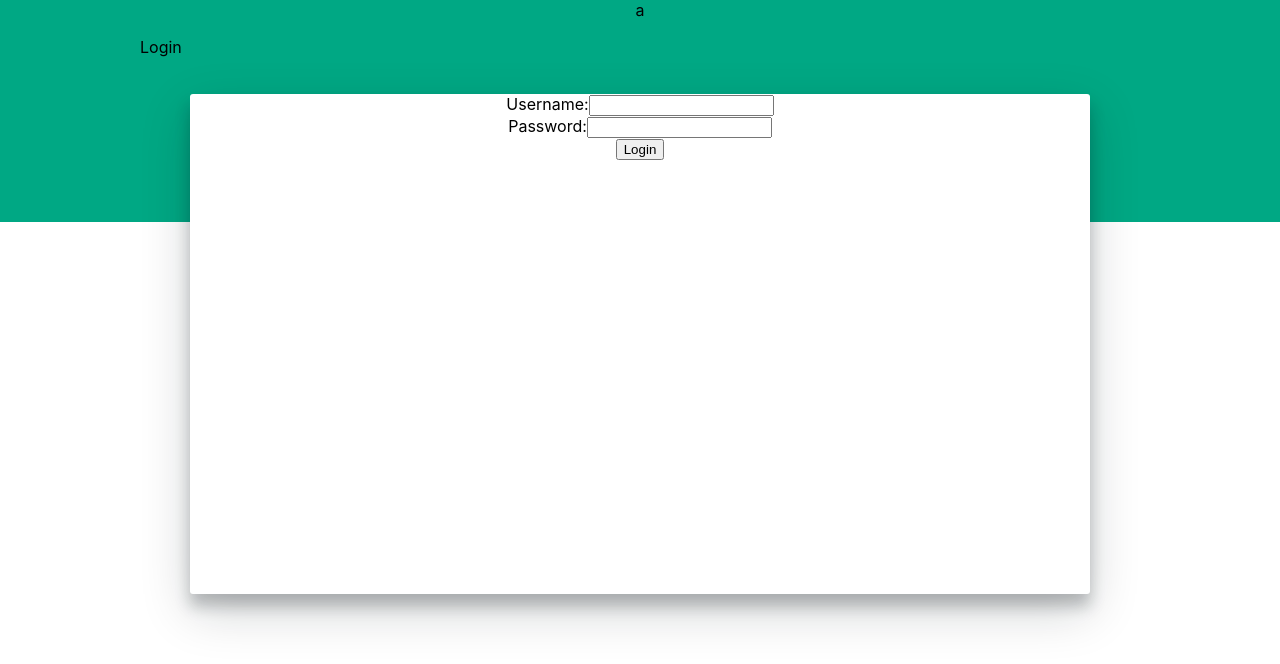
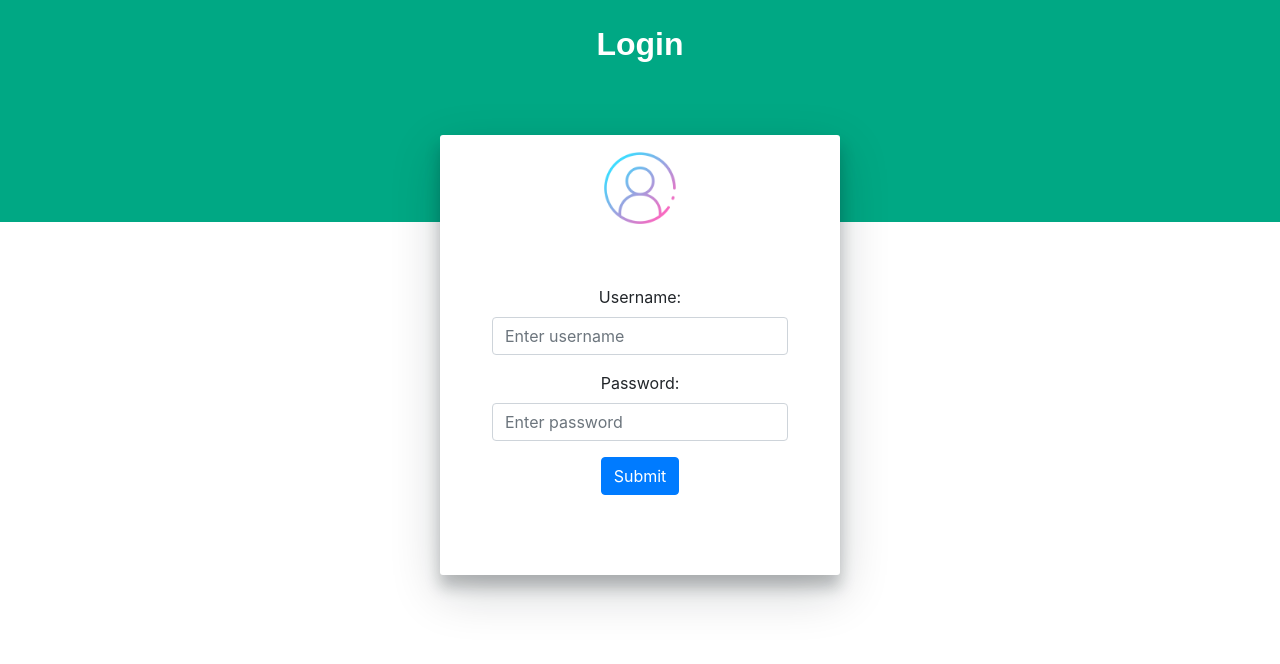
Before and after one commit to arpanam11/project_login_webpage, a React (Create React App) app in the folder myproject/: page / in a window 1280 px wide. Shown: the top 664 px of the page. Built offline with nearby package versions, Linux system fonts and the light colour scheme.

Commit message:
added login logic

```diff
--- /dev/null
+++ b/myproject/db.json
@@ -0,0 +1,29 @@
+{
+  "users": [
+    {
+      "id": "93e2",
+      "username": "Admin",
+      "password": "Admin@2024"
+    },
+    {
+      "id": "bdbb",
+      "username": "Member",
+      "password": "Member2024"
+    },
+    {
+      "id": "0d64",
+      "username": "Admin",
+      "password": "Admin@2024"
+    },
+    {
+      "id": "f2c8",
+      "username": "Admin",
+      "password": "Admin@2024"
+    },
+    {
+      "id": "19fc",
+      "username": "Admin",
+      "password": "Admin@2024"
+    }
+  ]
+}
--- a/myproject/package.json
+++ b/myproject/package.json
@@ -8,6 +8,7 @@
     "@testing-library/user-event": "^13.5.0",
     "antd": "^5.19.1",
     "axios": "^1.7.2",
+    "bootstrap": "^5.3.3",
     "json-server": "^1.0.0-beta.1",
     "react": "^18.3.1",
     "react-dom": "^18.3.1",
--- a/myproject/public/index.html
+++ b/myproject/public/index.html
@@ -15,6 +15,7 @@
       user's mobile device or desktop. See https://developers.google.com/web/fundamentals/web-app-manifest/
     -->
     <link rel="manifest" href="%PUBLIC_URL%/manifest.json" />
+    <link rel="stylesheet" href="https://cdn.jsdelivr.net/npm/bootstrap@4.6.2/dist/css/bootstrap.min.css">
     <!--
       Notice the use of %PUBLIC_URL% in the tags above.
       It will be replaced with the URL of the `public` folder during the build.
--- a/myproject/src/component/Homepage.js
+++ b/myproject/src/component/Homepage.js
@@ -22,7 +22,7 @@ const Homepage = () => {
       <Sider trigger={null} collapsible collapsed={collapsed}>
         <div className="demo-logo-vertical" />
         <Menu
-          theme="dark"
+          theme="light"
           mode="inline"
           defaultSelectedKeys={['1']}
           items={[
@@ -56,6 +56,7 @@ const Homepage = () => {
               height: 64,
             }}
           />
+          <Button>Logout</Button>
         </Header>
         <Content
        className='content'>
--- a/myproject/src/component/Login.js
+++ b/myproject/src/component/Login.js
@@ -1,10 +1,12 @@
 import React, { useState } from 'react';
 import axios from 'axios';
 import '../style/login.css';
+import { useNavigate } from 'react-router-dom';
 const Login = () => {
   const [username, setUsername] = useState('');
   const [password, setPassword] = useState('');
-
+  const [errorMessage, setErrorMessage] = useState(''); // State for error message
+  const navigate = useNavigate();
   const handleUsernameChange = (event) => {
     setUsername(event.target.value);
   };
@@ -12,34 +14,79 @@ const Login = () => {
   const handlePasswordChange = (event) => {
     setPassword(event.target.value);
   };
+  const validateCredentials = () => {
+    // Validation logic
+    if (username.trim() === '') {
+      setErrorMessage('Username cannot be empty.');
+      return false; // Prevent submission if validation fails
+    }
+    if (password.trim() === '') {
+      setErrorMessage('Password cannot be empty.');
+      return false;
+    }
+
+    // Assuming you have the provided `db.json` data
+    const validUser = {
+      username: 'Admin',
+      password: 'Admin@2024'
+    }; // Or fetch user data from your backend
+
+    if (username !== validUser.username || password !== validUser.password) {
+      setErrorMessage('Invalid username or password.');
+      return false;
+    }
+
+    return true; // Valid credentials
+  };
+
   const handleSubmit = async (e) => {
     e.preventDefault();
-    console.log({ username, password });
-    const empData = { username, password };
+
+    if (!validateCredentials()) {
+      return; // Don't proceed if validation fails
+    }
+
+    setErrorMessage(''); // Clear error message before API call
+
     try {
-      await axios.post('http://localhost:5000/users', empData);
+      const response = await axios.post('http://localhost:5000/users', {
+        username,
+        password,
+      });
+      console.log('Login successful:', response.data); // Assuming response contains success data
+      navigate('/home');
+      // Handle successful login (e.g., redirect, display success message)
+
     } catch (err) {
-      console.log(err.message);
+      console.error(err.message);
+      setErrorMessage('Login failed. Please try again.'); // Generic error message
     }
   };
 
   return (
     <div>
-      <div className='landing_head'>a</div>
-      <div className='landing_h'>Login</div>
-      <div className='landing_window'>
-        <form onSubmit={handleSubmit}>
-          <label>
-            Username:
-            <input type='text' value={username} onChange={handleUsernameChange} />
-          </label>
-          <br />
-          <label>
-            Password:
-            <input type='password' value={password} onChange={handlePasswordChange} />
-          </label>
-          <br />
-          <button type='submit'>Login</button>
+      <div className='landing_head'>Login</div>
+      <div className='landing_h'></div>
+      <div className='landing_window p-1'>
+      <img src="./login.png" alt="Login Logo" class="img-fluid w-25 mx-auto d-block" />
+
+      {errorMessage && (
+                <div className="alert alert-danger" role="alert">
+                  {errorMessage}
+                </div>
+              )}
+        <form onSubmit={handleSubmit} className='px-5 pt-5'>
+          <div class="form-group">
+            <label >Username:</label>
+            <input type="username" class="form-control" id="username" placeholder="Enter username"  value={username} onChange={handleUsernameChange} />
+          </div>
+          <div class="form-group">
+            <label>Password:</label>
+            <input type="password" class="form-control" id="password" placeholder="Enter password"   value={password} onChange={handlePasswordChange} />
+          </div>
+
+          <button type="submit" class="btn btn-primary">Submit</button>
+
         </form>
       </div>
     </div>
--- a/myproject/src/db.json
+++ /dev/null
@@ -1,6 +0,0 @@
-{
-    "users": [
-      { "id": 1, "username": "user1", "password": "password1" },
-      { "id": 2, "username": "user2", "password": "password2" }
-    ]
-  }
--- a/myproject/src/style/login.css
+++ b/myproject/src/style/login.css
@@ -1,11 +1,16 @@
 .landing_head{
+    font-weight: 700;
     position: absolute;
     top: 0;
     left: 0;
     z-index: -1;
+    font-size: 32px;
+    font-family: sans-serif;
+    color: #fff;
     width: 100%;
     height: 222px;
     background-color: #00a884;
+    padding-top: 20px;
 }
 .landing_window
 {
@@ -13,8 +18,8 @@
     display: flex;
     flex: none;
     flex-direction: column;
-    width: 900px;
-    height:500px;
+    width: 400px;
+    height:440px;
     margin-right: auto;
     margin-left: auto;
     overflow: hidden;
@@ -28,6 +33,6 @@
     align-items: center;
     justify-content: flex-start;
     width: 1000px;
-    min-height: 39px;
+    min-height: 80px;
     margin: 27px auto 28px auto;
 }
```
Also changed, not shown: myproject/public/login.png (added), 1 other file (tests, documents, lock files or other folders).
